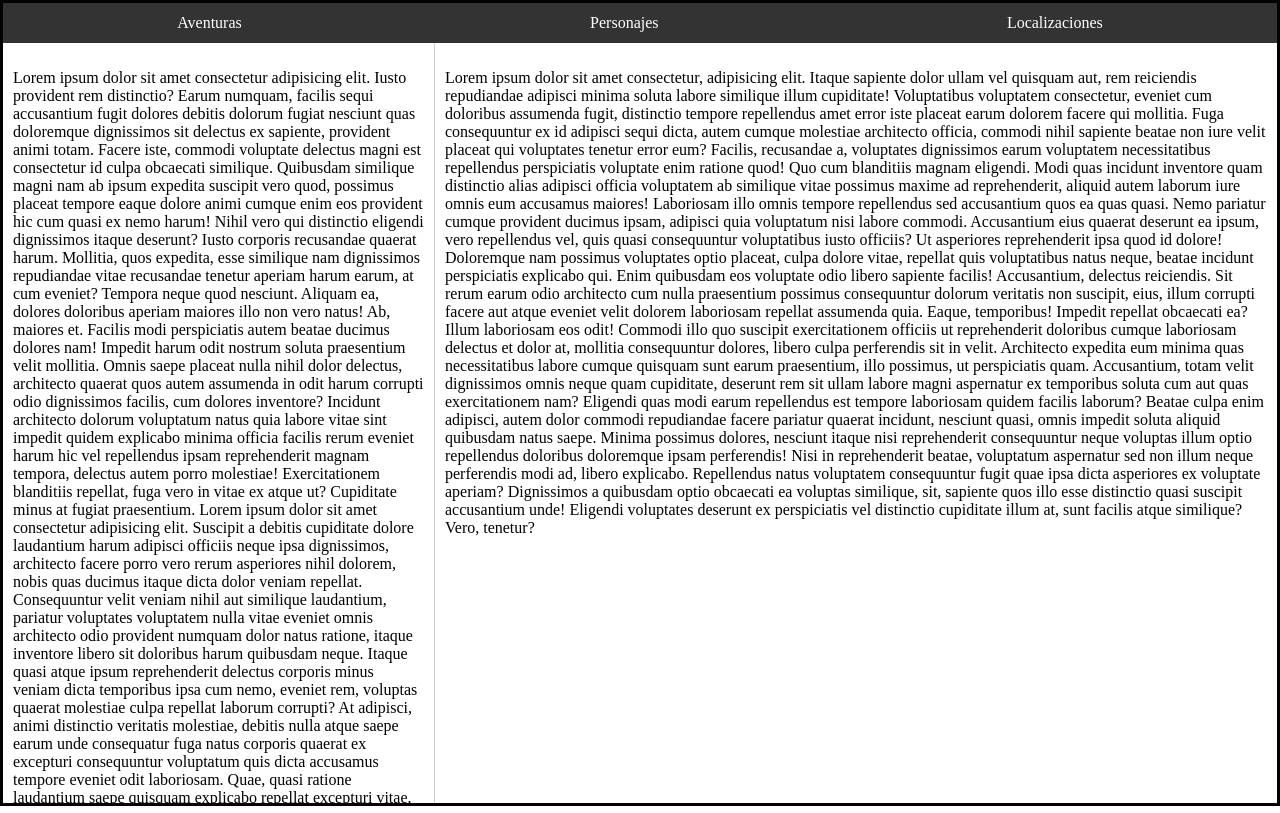
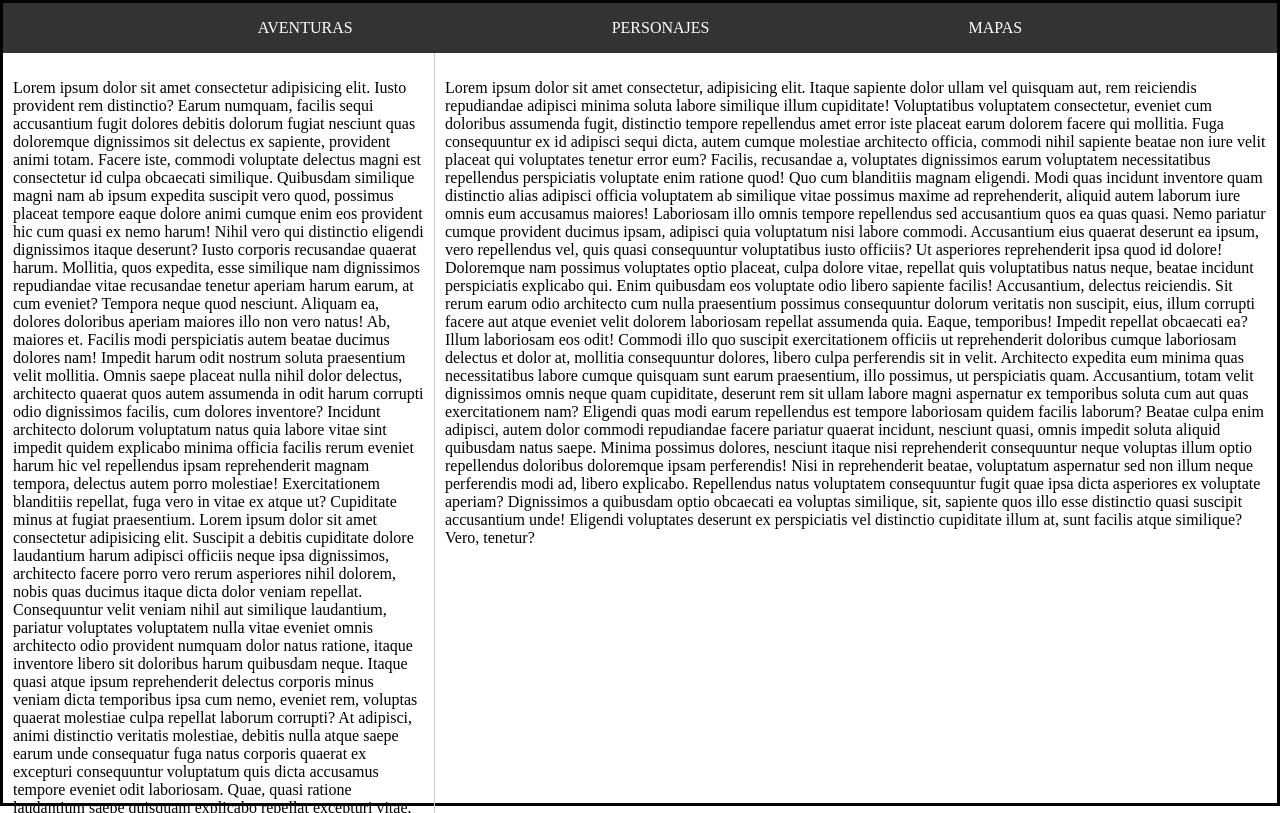
Before and after one commit to Varlas/rocabros_glossary, a React (Vite) app: page / in a window 1280 px wide. Built offline with nearby package versions, Linux system fonts and the light colour scheme.

Commit message:
Navbar added

```diff
--- a/src/App.tsx
+++ b/src/App.tsx
@@ -1,16 +1,13 @@
 import { useState } from 'react'
+import NavBar from './components/NavBar/NavBar'
 import './App.css'
 
-function App(): JSX.Element {
+function App() {
 
   return (
     <>
     <div className="container">
-      <div className="navbar">
-        <span>Aventuras</span>
-        <span>Personajes</span>
-        <span>Localizaciones</span>
-      </div>
+      <NavBar />
       <div className="content">
         <div className="side-panel">
           <p>Lorem ipsum dolor sit amet consectetur adipisicing elit. Iusto provident rem distinctio? Earum numquam, facilis sequi accusantium fugit dolores debitis dolorum fugiat nesciunt quas doloremque dignissimos sit delectus ex sapiente, provident animi totam. Facere iste, commodi voluptate delectus magni est consectetur id culpa obcaecati similique. Quibusdam similique magni nam ab ipsum expedita suscipit vero quod, possimus placeat tempore eaque dolore animi cumque enim eos provident hic cum quasi ex nemo harum! Nihil vero qui distinctio eligendi dignissimos itaque deserunt? Iusto corporis recusandae quaerat harum. Mollitia, quos expedita, esse similique nam dignissimos repudiandae vitae recusandae tenetur aperiam harum earum, at cum eveniet? Tempora neque quod nesciunt. Aliquam ea, dolores doloribus aperiam maiores illo non vero natus! Ab, maiores et. Facilis modi perspiciatis autem beatae ducimus dolores nam! Impedit harum odit nostrum soluta praesentium velit mollitia. Omnis saepe placeat nulla nihil dolor delectus, architecto quaerat quos autem assumenda in odit harum corrupti odio dignissimos facilis, cum dolores inventore? Incidunt architecto dolorum voluptatum natus quia labore vitae sint impedit quidem explicabo minima officia facilis rerum eveniet harum hic vel repellendus ipsam reprehenderit magnam tempora, delectus autem porro molestiae! Exercitationem blanditiis repellat, fuga vero in vitae ex atque ut? Cupiditate minus at fugiat praesentium.
--- a/src/components/NavBar/NavBar.jsx
+++ b/src/components/NavBar/NavBar.tsx
@@ -1,7 +1,7 @@
 import React from 'react'
 import './NavBar.css'
 
-const NavBar = () => {
+function NavBar() {
   return (
     <div className="nav">
       <ul>
```
Also changed, not shown: src/components/SidePanel/SidePanel.css (added), src/components/SidePanel/SidePanel.tsx (added).
